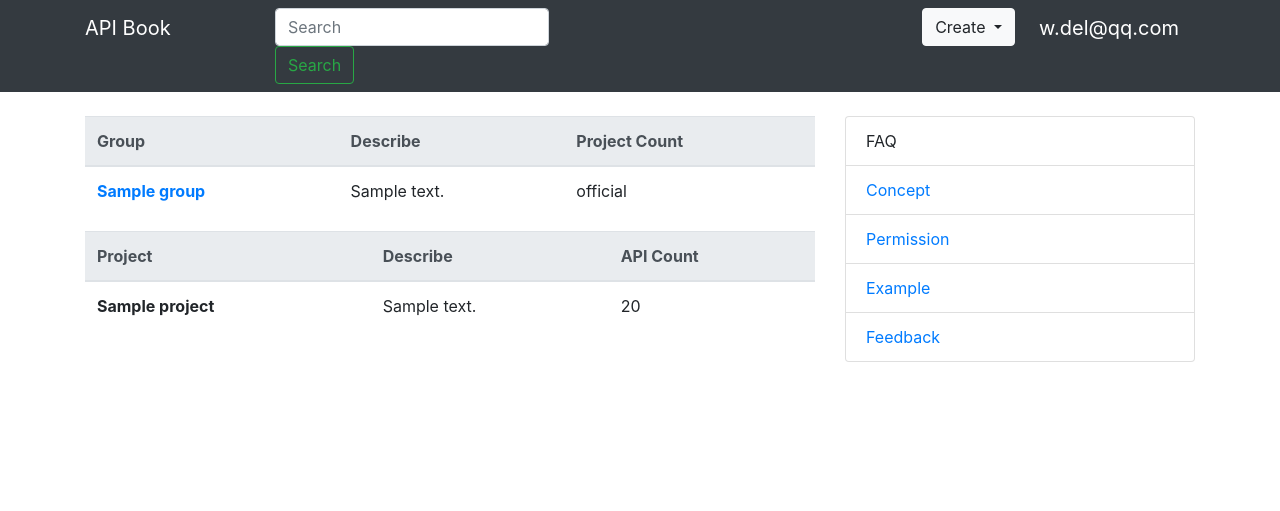
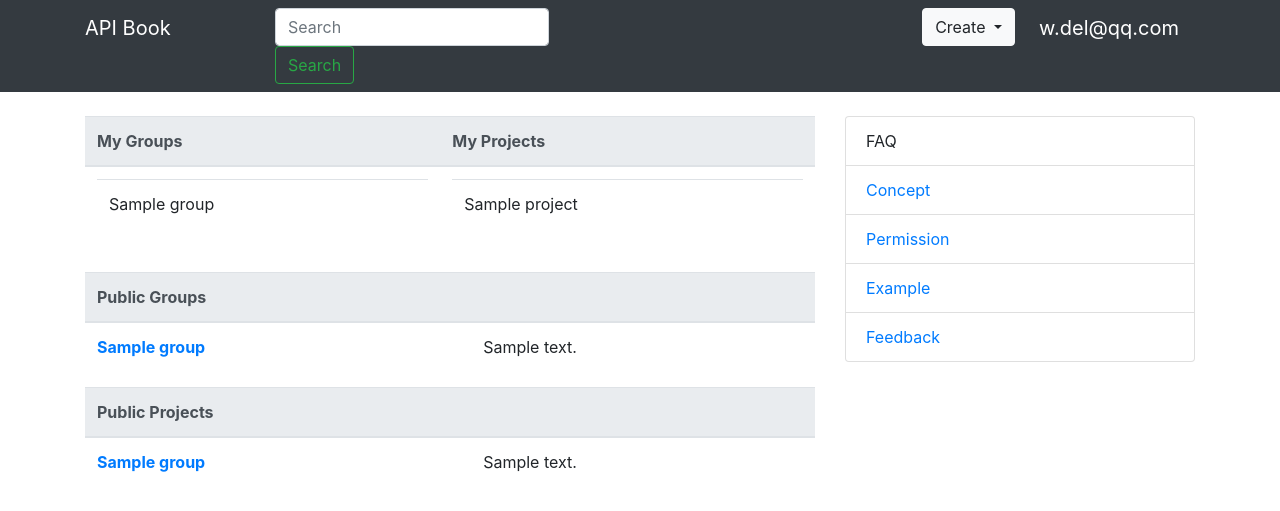
Before and after one commit to DeronW/apibook, a Django app: template server/projects/templates/projects/index.html in a window 1280 px wide. Shown: the top 511 px of the page. Run offline with Django 3.2, Linux system fonts and the light colour scheme; the template is opened without the code that fills it: values that come from a table or form of the project are taken from there, others are empty; tables that the repository leaves empty hold one stand-in row (values such as "Sample post"); some libraries are stand-ins or nearby versions.

Commit message:
I'm too lazy, nothing left

```diff
--- a/server/projects/templates/projects/base.html
+++ b/server/projects/templates/projects/base.html
@@ -13,6 +13,7 @@
 </head>
 
 <body>
+    {% block body %}
     <div class="sticky-top navbar-dark bg-dark">
         <div class="container py-2">
             <div class="row">
@@ -36,7 +37,7 @@
                             <a class="dropdown-item" href="#">{% trans 'New Group' %}</a>
                             <a class="dropdown-item" href="#">{% trans 'New Project' %}</a>
                             <div class="dropdown-divider"></div>
-                            <a class="dropdown-item" href="https://github.com/DeronW/apibook/issues">{% trans 'New Feedback' %}</a>
+                            <a class="dropdown-item" href="https://github.com/DeronW/apibook/issues">{% trans 'Feedback' %}</a>
                         </div>
                     </div>
 
@@ -45,7 +46,6 @@
             </div>
         </div>
     </div>
-    {% block body %}
     {% block content %} {% endblock %} {% endblock %}
 </body>
 
--- a/server/projects/templates/projects/index.html
+++ b/server/projects/templates/projects/index.html
@@ -9,37 +9,67 @@
             <table class="table">
                 <thead class="thead-light">
                     <tr>
-                        <th scope="col">{% trans 'Group' %}</th>
-                        <th scope="col">{% trans 'Describe' %}</th>
-                        <th scope="col">{% trans 'Project Count' %}</th>
+                        <th scope="col">{% trans 'My Groups' %}</th>
+                        <th scope="col">{% trans 'My Projects' %}</th>
+                    </tr>
+                </thead>
+                <tbody>
+                    <tr>
+                        <td>
+                            <table class="table">
+                                {% for group in groups %}
+                                <tr>
+                                    <td>{{ group.name }}</td>
+                                </tr>
+                                {% endfor %}
+                            </table>
+                        </td>
+                        <td>
+                            <table class="table">
+                                {% for project in projects %}
+                                <tr>
+                                    <td>{{ project.name }}</td>
+                                </tr>
+                                {% endfor %}
+                            </table>
+                        </td>
+                    </tr>
+                </tbody>
+            </table>
+
+
+            <table class="table">
+                <thead class="thead-light">
+                    <tr>
+                        <th colspan="2">{% trans 'Public Groups' %}</th>
                     </tr>
                 </thead>
                 <tbody>
                     {% for group in groups %}
                     <tr>
                         <th>
-                            <a href="/projects/group/">{{ group.name }}</a></th>
+                            <a href="/projects/group/">{{ group.name }}</a>
+                        </th>
                         <td>{{ group.describe }}</td>
-                        <td>official</td>
                     </tr>
                     {% endfor %}
                 </tbody>
             </table>
 
+
             <table class="table">
                 <thead class="thead-light">
                     <tr>
-                        <th scope="col">{% trans 'Project' %}</th>
-                        <th scope="col">{% trans 'Describe' %}</th>
-                        <th scope="col">{% trans 'API Count' %}</th>
+                            <th colspan="2">{% trans 'Public Projects' %}</th>
                     </tr>
                 </thead>
                 <tbody>
-                    {% for project in projects %}
+                    {% for group in groups %}
                     <tr>
-                        <th>{{ project.name }}</th>
-                        <td>{{ project.describe }}</td>
-                        <td>20</td>
+                        <th>
+                            <a href="/projects/group/">{{ group.name }}</a>
+                        </th>
+                        <td>{{ group.describe }}</td>
                     </tr>
                     {% endfor %}
                 </tbody>
```
